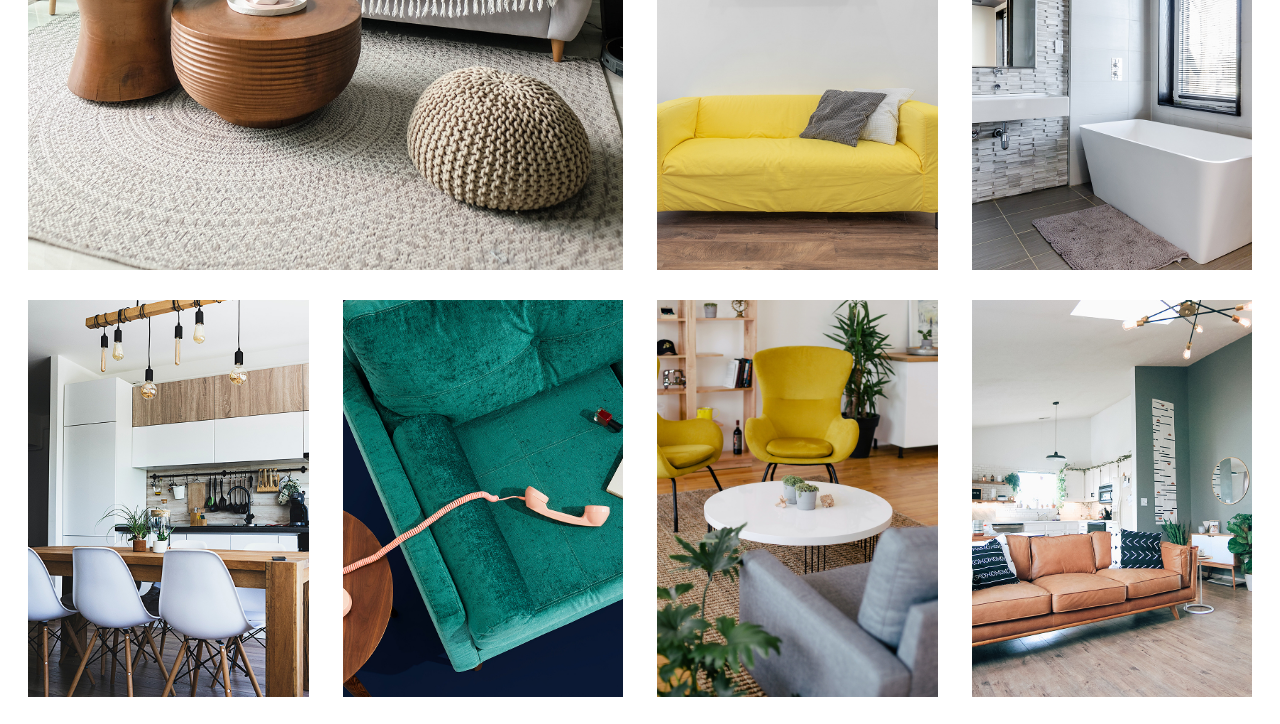
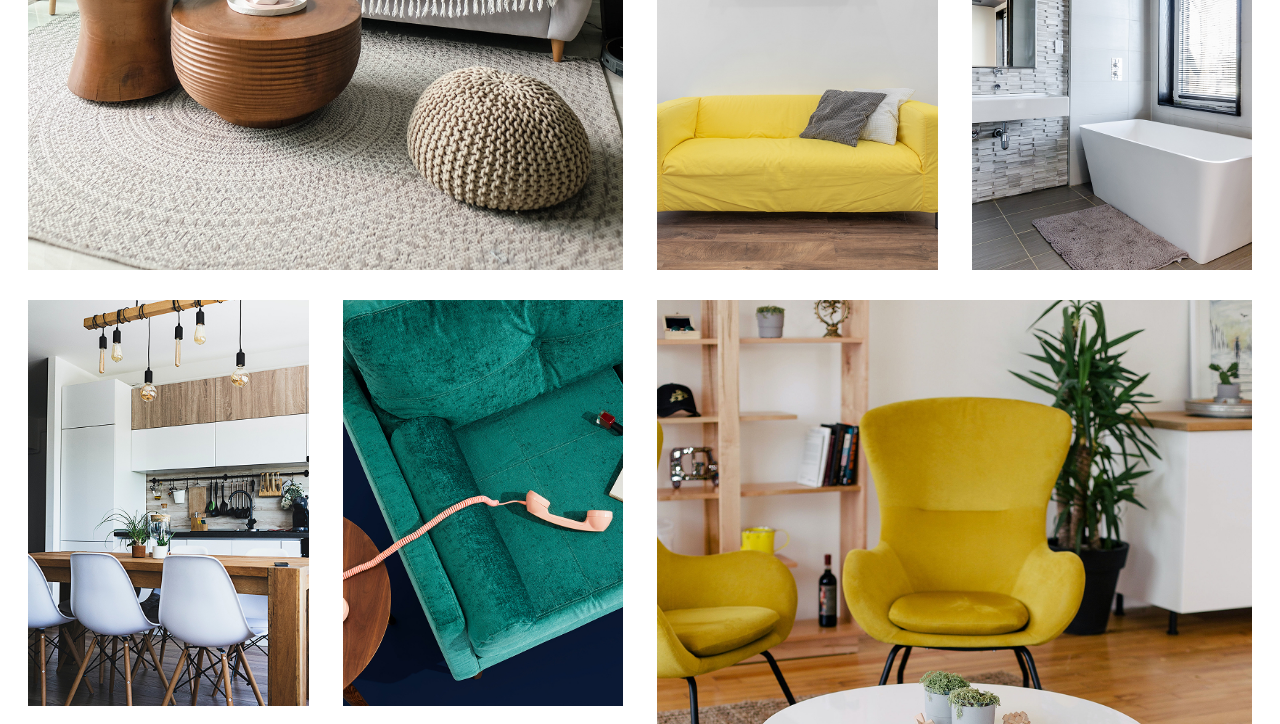
Before and after one commit to Lyadskyi/gulp-desire, a website: page app/gallery.html in a window 1280 px wide. Shown: the part 908-1632 px from the top of the page. Drawn offline with nearby package versions, Linux system fonts and the light colour scheme; files whose address does not match are found by name.

Commit message:
Finished disposing of the page Gallery.html

```diff
--- a/app/gallery.html
+++ b/app/gallery.html
@@ -94,7 +94,7 @@
 					</div>
 				</div>
 
-				<div class="gallery">
+				<div class="gallery gallery-page">
 					<div class="container-fluid">
 						<div class="gallery__buttons">
 							<button class="gallery__btn" data-filter=".bedroom">
--- a/app/scss/style.scss
+++ b/app/scss/style.scss
@@ -426,11 +426,17 @@
 		grid-column: span 2;
 		grid-row: span 2;
 	}
-	&__item-img {
+	&__item img {
 		object-fit: cover;
 		width: 100%;
 		height: 100%;
 		max-height: 1148px;
+	}
+	&.gallery-page {
+		.gallery__item:nth-child(8) {
+			grid-column: span 2;
+			grid-row: span 2;
+		}
 	}
 }
 
@@ -772,5 +778,4 @@
 	padding: 0 28px;
 }
 
-
 // ++++++++++ GALLERY.html ++++++++++ //
```
Also changed, not shown: app/css/style.min.css.
